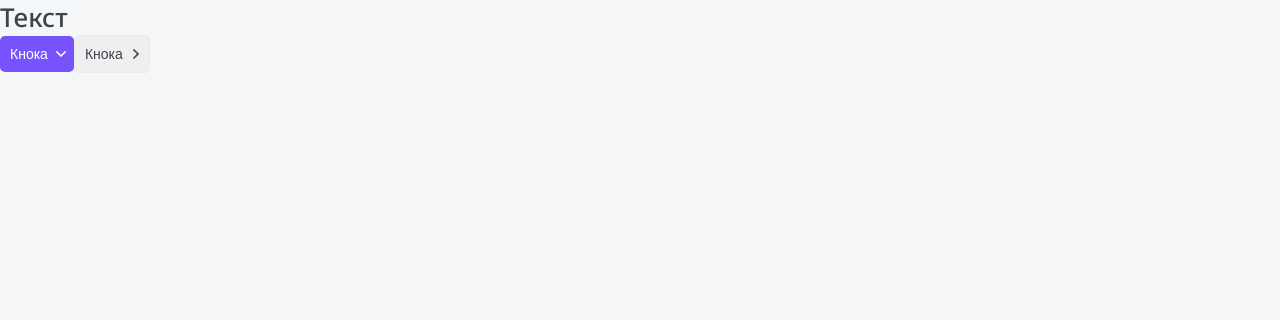
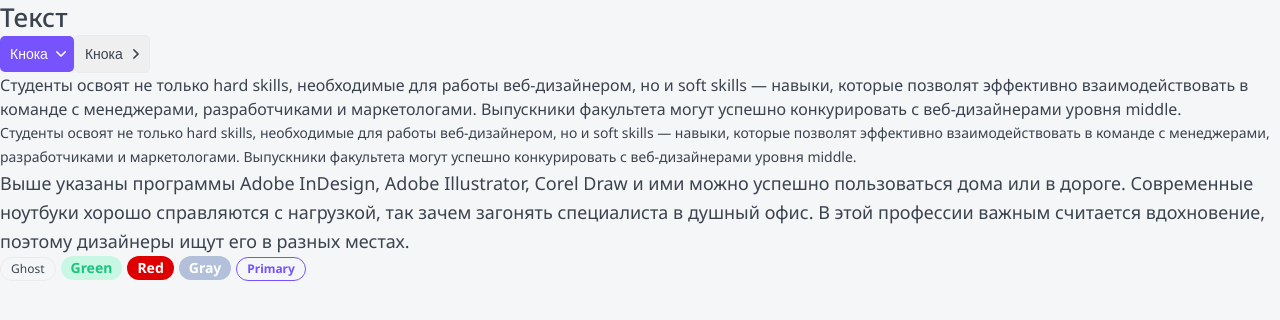
Before and after one commit to DanilBelokon/courses-for-IT-specialists, a Next.js app: page / in a window 1280 px wide. Shown: the top 320 px of the page. Built offline with nearby package versions, Linux system fonts and the light colour scheme.

Commit message:
Create P and Tag components

```diff
--- a/app/page.tsx
+++ b/app/page.tsx
@@ -1,4 +1,4 @@
-import {Button, Htag} from "@/components";
+import {Button, Htag, P, Tag} from "@/components";
 
 export default function Home() {
   return (
@@ -10,6 +10,39 @@ export default function Home() {
       <Button appearance="ghost" arrow="right">
         Кнока
       </Button>
+      <P>
+        Студенты освоят не только hard skills, необходимые для работы
+        веб-дизайнером, но и soft skills — навыки, которые позволят эффективно
+        взаимодействовать в команде с менеджерами, разработчиками и
+        маркетологами. Выпускники факультета могут успешно конкурировать с
+        веб-дизайнерами уровня middle.
+      </P>
+      <P size="S">
+        Студенты освоят не только hard skills, необходимые для работы
+        веб-дизайнером, но и soft skills — навыки, которые позволят эффективно
+        взаимодействовать в команде с менеджерами, разработчиками и
+        маркетологами. Выпускники факультета могут успешно конкурировать с
+        веб-дизайнерами уровня middle.
+      </P>
+      <P size="L">
+        Выше указаны программы Adobe InDesign, Adobe Illustrator, Corel Draw и
+        ими можно успешно пользоваться дома или в дороге. Современные ноутбуки
+        хорошо справляются с нагрузкой, так зачем загонять специалиста в душный
+        офис. В этой профессии важным считается вдохновение, поэтому дизайнеры
+        ищут его в разных местах.
+      </P>
+      <Tag size="S">Ghost</Tag>
+      <Tag size="M" color="green">
+        Green
+      </Tag>
+      <Tag size="M" color="red">
+        {" "}
+        Red
+      </Tag>
+      <Tag size="M" color="gray">
+        Gray
+      </Tag>
+      <Tag color="primary">Primary</Tag>
     </>
   );
 }
--- /dev/null
+++ b/components/P/P.module.css
@@ -0,0 +1,18 @@
+.p {
+  margin: 0;
+}
+
+.m {
+  font-size: 16px;
+  line-height: 24px;
+}
+
+.s {
+  font-size: 14px;
+  line-height: 24px;
+}
+
+.l {
+  font-size: 18px;
+  line-height: 29px;
+}
--- /dev/null
+++ b/components/P/P.tsx
@@ -0,0 +1,24 @@
+import React, {JSX} from "react";
+import {PProps} from "./P.props";
+import styles from "./P.module.css";
+import clsx from "clsx";
+
+export const P = ({
+  size = "M",
+  children,
+  className,
+  ...props
+}: PProps): JSX.Element => {
+  return (
+    <p
+      className={clsx(styles.p, className, {
+        [styles.m]: size === "M",
+        [styles.s]: size === "S",
+        [styles.l]: size === "L",
+      })}
+      {...props}
+    >
+      {children}
+    </p>
+  );
+};
--- /dev/null
+++ b/components/Tag/Tag.module.css
@@ -0,0 +1,47 @@
+.tag {
+  display: inline-block;
+  box-sizing: border-box;
+  margin-right: 5px;
+  border-radius: 20px;
+}
+
+.s {
+  padding: 5px 10px;
+  font-size: 12px;
+  line-height: 12px;
+}
+
+.m {
+  padding: 5px 10px;
+  font-size: 14px;
+  line-height: 14px;
+}
+
+.ghost {
+  border: 1px solid var(--gray-light);
+}
+
+.red {
+  font-weight: bold;
+  color: var(--white);
+  background: #de0000;
+}
+
+.gray {
+  font-weight: bold;
+  color: var(--white);
+  background: #b3c0d9;
+}
+
+.green {
+  font-weight: bold;
+  color: var(--green);
+  background: var(--green-light);
+}
+
+.primary {
+  font-weight: bold;
+  color: var(--primary);
+  border: 1px solid var(--primary);
+  background: none;
+}
--- /dev/null
+++ b/components/Tag/Tag.tsx
@@ -0,0 +1,30 @@
+import React, {JSX} from "react";
+import styles from "./Tag.module.css";
+import clsx from "clsx";
+import {TagProps} from "./Tag.props";
+
+export const Tag = ({
+  size = "S",
+  children,
+  color = "ghost",
+  href,
+  className,
+  ...props
+}: TagProps): JSX.Element => {
+  return (
+    <div
+      className={clsx(styles.tag, className, {
+        [styles.m]: size === "M",
+        [styles.s]: size === "S",
+        [styles.ghost]: color === "ghost",
+        [styles.red]: color === "red",
+        [styles.gray]: color === "gray",
+        [styles.green]: color === "green",
+        [styles.primary]: color === "primary",
+      })}
+      {...props}
+    >
+      {href ? <a href={href}>{children}</a> : <>{children}</>}
+    </div>
+  );
+};
--- a/components/index.ts
+++ b/components/index.ts
@@ -1,2 +1,4 @@
 export * from "./Htag/Htag";
 export * from "./Button/Button";
+export * from "./P/P";
+export * from "./Tag/Tag";
```
Also changed, not shown: components/P/P.props.ts (added, +10 -0 lines), components/Tag/Tag.props.ts (added, +9 -0 lines).
